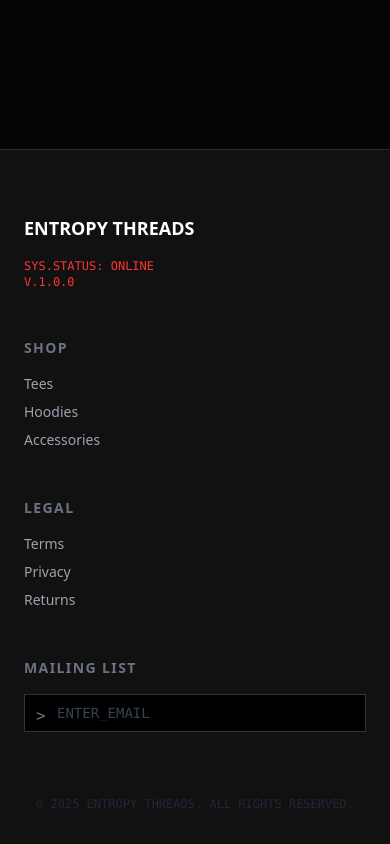
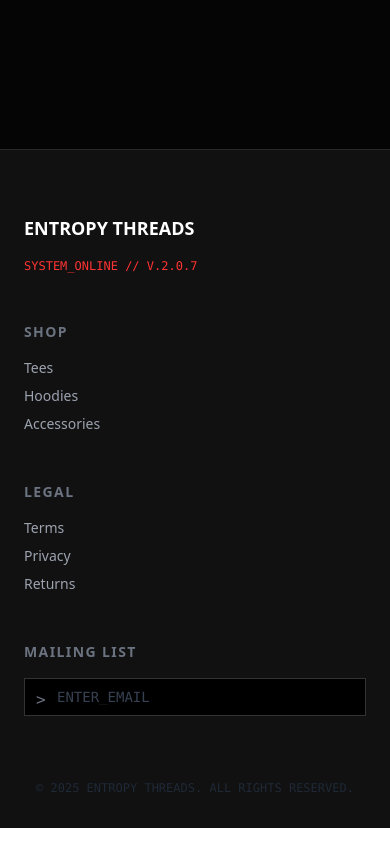
Before and after one commit to Xaonex/entropy-threads-theme, a React (Vite) app: page /manifesto in a window 390 px wide. Shown: the part 695-1539 px from the top of the page. Built offline with nearby package versions, Linux system fonts and the light colour scheme; no server answers.

Commit message:
fix(footer): Implement VolatileStatus for global footer version numbers

```diff
--- a/src/components/layout/Footer.tsx
+++ b/src/components/layout/Footer.tsx
@@ -1,3 +1,5 @@
+import VolatileStatus from '../ui/VolatileStatus';
+
 export const Footer = () => {
   return (
     <footer className="w-full bg-off-black border-t border-white/10 pt-16 pb-8">
@@ -6,8 +8,7 @@ export const Footer = () => {
         <div className="flex flex-col space-y-4">
           <h3 className="text-lg font-bold text-white">ENTROPY THREADS</h3>
           <div className="font-mono text-xs text-signal-red">
-            SYS.STATUS: ONLINE<br/>
-            V.1.0.0
+             <VolatileStatus className="text-xs md:text-xs mb-0 h-auto tracking-normal" />
           </div>
         </div>
 
@@ -15,9 +16,9 @@ export const Footer = () => {
         <div className="flex flex-col space-y-4">
           <h4 className="text-sm font-bold text-gray-500 uppercase tracking-widest">Shop</h4>
           <ul className="space-y-2 text-sm text-gray-400">
-            <li><a href="#" className="hover:text-white transition-colors">Tees</a></li>
-            <li><a href="#" className="hover:text-white transition-colors">Hoodies</a></li>
-            <li><a href="#" className="hover:text-white transition-colors">Accessories</a></li>
+            <li><a href="/shop" className="hover:text-white transition-colors">Tees</a></li>
+            <li><a href="/shop" className="hover:text-white transition-colors">Hoodies</a></li>
+            <li><a href="/shop" className="hover:text-white transition-colors">Accessories</a></li>
           </ul>
         </div>
 
--- a/src/components/ui/VolatileStatus.tsx
+++ b/src/components/ui/VolatileStatus.tsx
@@ -1,6 +1,7 @@
 import { useState, useEffect } from 'react';
+import { twMerge } from 'tailwind-merge';
 
-const VolatileStatus = () => {
+const VolatileStatus = ({ className = "" }: { className?: string }) => {
     const [version, setVersion] = useState("2.0.4");
     const [glitchColor, setGlitchColor] = useState(false);
 
@@ -19,7 +20,11 @@ const VolatileStatus = () => {
     }, []);
 
     return (
-        <div className={`text-xl md:text-2xl font-mono tracking-widest mb-6 h-8 transition-colors duration-100 ${glitchColor ? 'text-white' : 'text-signal-red'}`}>
+        <div className={twMerge(
+            "text-xl md:text-2xl font-mono tracking-widest mb-6 h-8 transition-colors duration-100",
+            glitchColor ? 'text-white' : 'text-signal-red',
+            className
+        )}>
             SYSTEM_ONLINE // V.{version}
         </div>
     );
```
